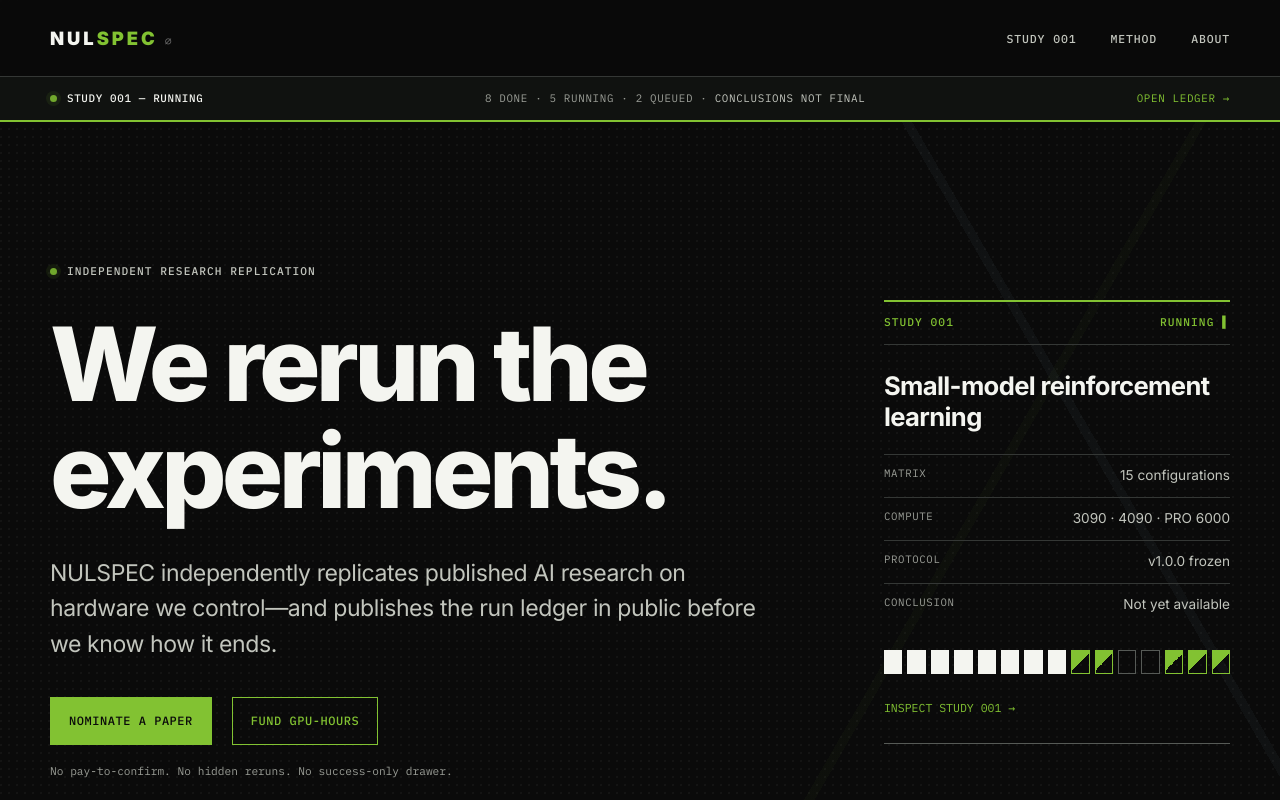
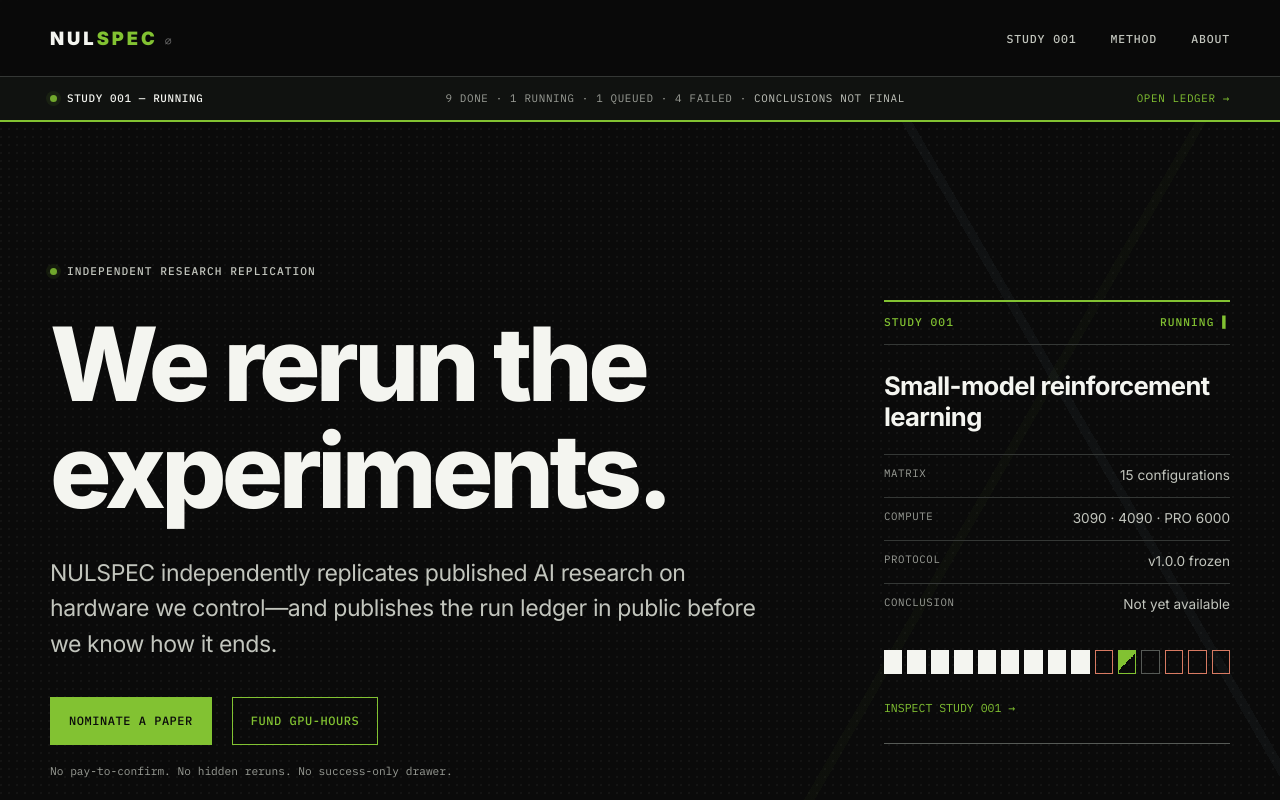
Before and after one commit to Atlas3DSS/nulspec, a Next.js app: page / in a window 1280 px wide. Shown: the top 800 px of the page. Built offline with nearby package versions, Linux system fonts and the light colour scheme.

Commit message:
Publish current replication ledger

```diff
--- a/components/status-strip.tsx
+++ b/components/status-strip.tsx
@@ -1,5 +1,17 @@
 import Link from "next/link";
-import { studyCounts } from "@/lib/study";
+import {
+  stateMeta,
+  studyCounts,
+  type ArmState,
+} from "@/lib/study";
+
+const statusOrder: ArmState[] = [
+  "DONE",
+  "RUNNING",
+  "QUEUED",
+  "FAILED",
+  "ABORTED",
+];
 
 export function StatusStrip() {
   const counts = studyCounts();
@@ -16,7 +28,14 @@ export function StatusStrip() {
         </div>
         <p>
           <span className="status-strip__counts">
-            {counts.DONE} done · {counts.RUNNING} running · {counts.QUEUED} queued ·{" "}
+            {statusOrder
+              .filter((state) => counts[state] > 0)
+              .map(
+                (state) =>
+                  `${counts[state]} ${stateMeta[state].label.toLowerCase()}`,
+              )
+              .join(" · ")}
+            {" · "}
           </span>
           <span className="status-strip__warning">conclusions not final</span>
         </p>
--- a/site-data/study-001.json
+++ b/site-data/study-001.json
@@ -2,7 +2,7 @@
   "schema_version": 1,
   "study_id": "001",
   "state": "RUNNING",
-  "as_of_utc": "2026-07-31T00:43:40Z",
+  "as_of_utc": "2026-07-31T01:29:01Z",
   "paper": {
     "title": "Towards Robust Reinforcement Learning for Small-Scale Language Model Agents",
     "arxiv_id": "2607.25091",
@@ -114,7 +114,7 @@
       "gpu": "RTX 3090",
       "host": "wtatum84",
       "provenance": "EXACT",
-      "state": "RUNNING",
+      "state": "DONE",
       "verdict": null
     },
     {
@@ -125,7 +125,7 @@
       "gpu": "RTX 4090",
       "host": "MonkeyPC",
       "provenance": "EXACT",
-      "state": "RUNNING",
+      "state": "FAILED",
       "verdict": null
     },
     {
@@ -136,7 +136,7 @@
       "gpu": "RTX 3090",
       "host": "wtatum84",
       "provenance": "EXACT",
-      "state": "QUEUED",
+      "state": "RUNNING",
       "verdict": null
     },
     {
@@ -158,7 +158,7 @@
       "gpu": "RTX PRO 6000",
       "host": "wtatum84",
       "provenance": "COMPAT",
-      "state": "RUNNING",
+      "state": "FAILED",
       "verdict": null
     },
     {
@@ -169,7 +169,7 @@
       "gpu": "RTX PRO 6000",
       "host": "wtatum84",
       "provenance": "COMPAT",
-      "state": "RUNNING",
+      "state": "FAILED",
       "verdict": null
     },
     {
@@ -180,7 +180,7 @@
       "gpu": "RTX PRO 6000",
       "host": "wtatum84",
       "provenance": "COMPAT",
-      "state": "RUNNING",
+      "state": "FAILED",
       "verdict": null
     }
   ],
@@ -196,6 +196,12 @@
       "scope": "Wall-clock execution only",
       "what": "The 15 configurations are scheduled concurrently across three locally controlled GPUs.",
       "impact_control": "Data, seed, model, hyperparameters, and evaluation remain unchanged; host, GPU, stack, pause events, and commit are recorded per arm."
+    },
+    {
+      "id": "D-003",
+      "scope": "Four SmolLM2 attempts",
+      "what": "Four immutable attempts now have terminal failure manifests. The 135M TinyStories attempt exited after SFT; the three RTX PRO 6000 attempts ended before completing the full SFT, reward, PPO, and evaluation pipeline.",
+      "impact_control": "Partial artifacts remain attached to their original attempt IDs and do not count as completed runs. Any recovery must create a new attempt with explicit provenance linkage; the claim-level result gate remains closed."
     }
   ]
 }
```
